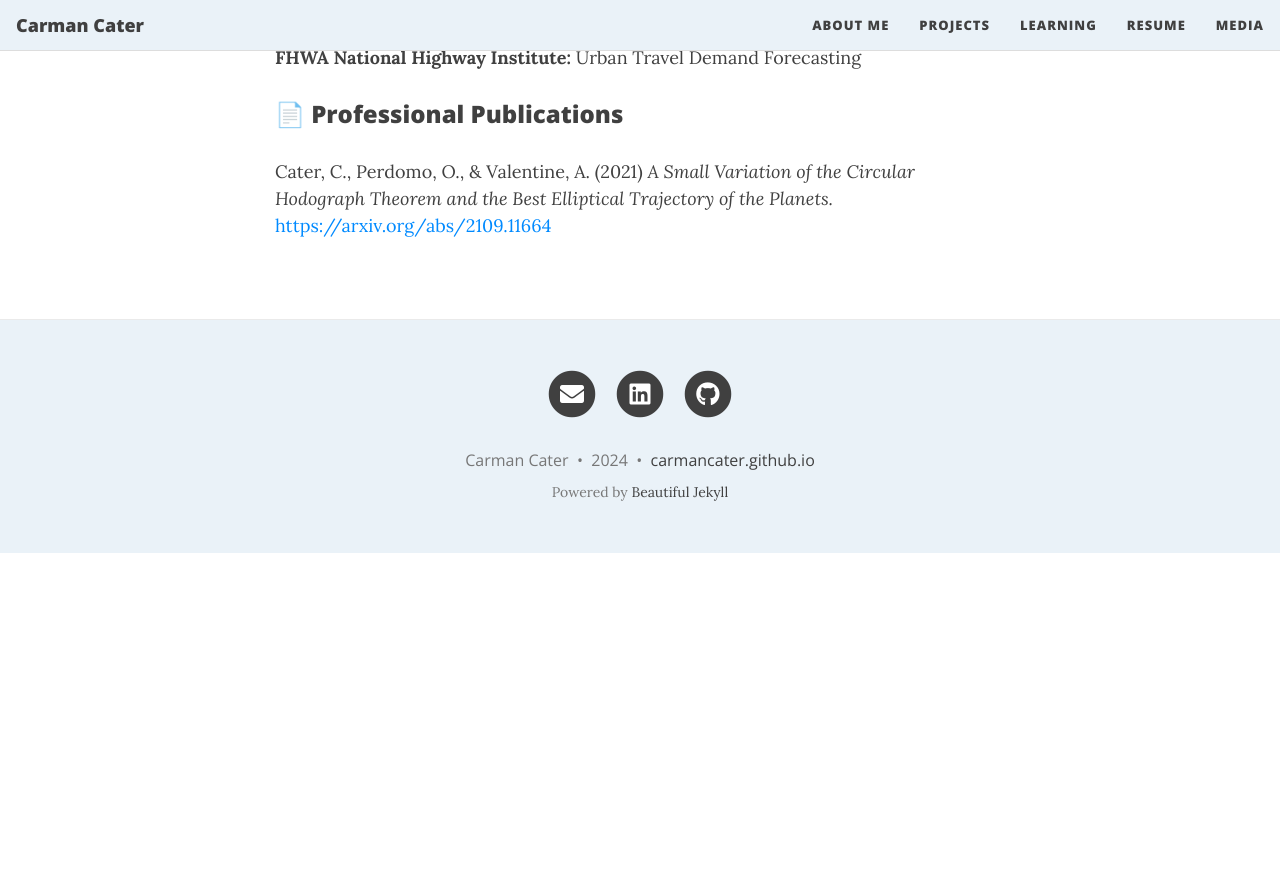
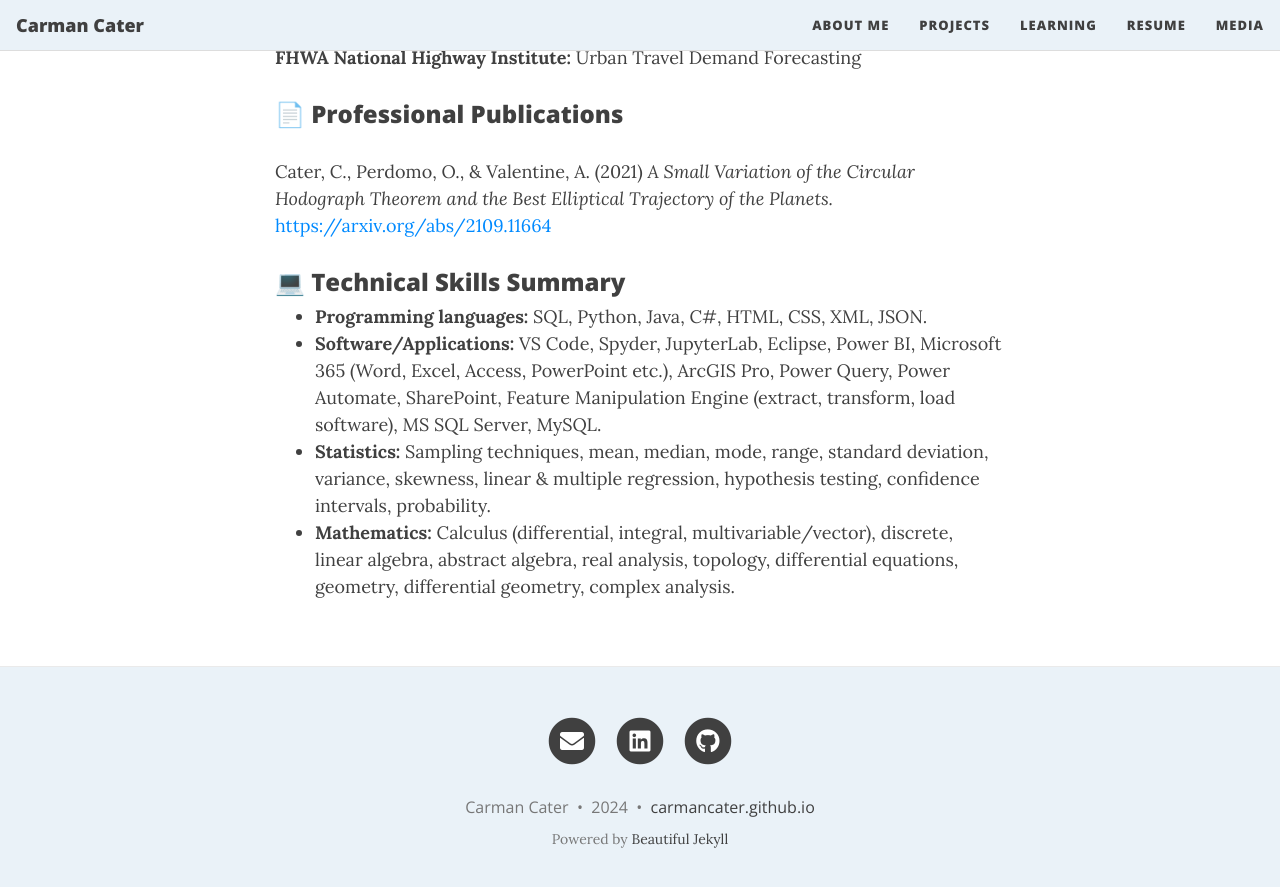
Before and after one commit to carmancater/carmancater.github.io, a Jekyll site: the page built from resume.md, in a window 1280 px wide and 900 px high, scrolled down 2886 px. Shown: the top 887 px of the window. Built offline with Jekyll 4.4.1, drawn with Linux system fonts in a browser that asks for light colours; nearby versions of some CDN libraries; emoji names are drawn with the system emoji font; before the commit the page ends 3439 px from its top, so only the background shows below that.

Commit message:
Update resume.md

```diff
--- a/resume.md
+++ b/resume.md
@@ -69,3 +69,10 @@ Minor in mathematics; Computer science and management information systems course
 ### :page_facing_up: Professional Publications
 
 Cater, C., Perdomo, O., & Valentine, A. (2021) *A Small Variation of the Circular Hodograph Theorem and the Best Elliptical Trajectory of the Planets.*  [https://arxiv.org/abs/2109.11664](https://arxiv.org/abs/2109.11664){:target="_blank"}
+
+### :computer: Technical Skills Summary
+
+- **Programming languages:** SQL, Python, Java, C#, HTML, CSS, XML, JSON.
+- **Software/Applications:** VS Code, Spyder, JupyterLab, Eclipse, Power BI, Microsoft 365 (Word, Excel, Access, PowerPoint etc.), ArcGIS Pro, Power Query, Power Automate, SharePoint, Feature Manipulation Engine (extract, transform, load software), MS SQL Server, MySQL.
+- **Statistics:** Sampling techniques, mean, median, mode, range, standard deviation, variance, skewness, linear & multiple regression, hypothesis testing, confidence intervals, probability.
+- **Mathematics:** Calculus (differential, integral, multivariable/vector), discrete, linear algebra, abstract algebra, real analysis, topology, differential equations, geometry, differential geometry, complex analysis.
```
